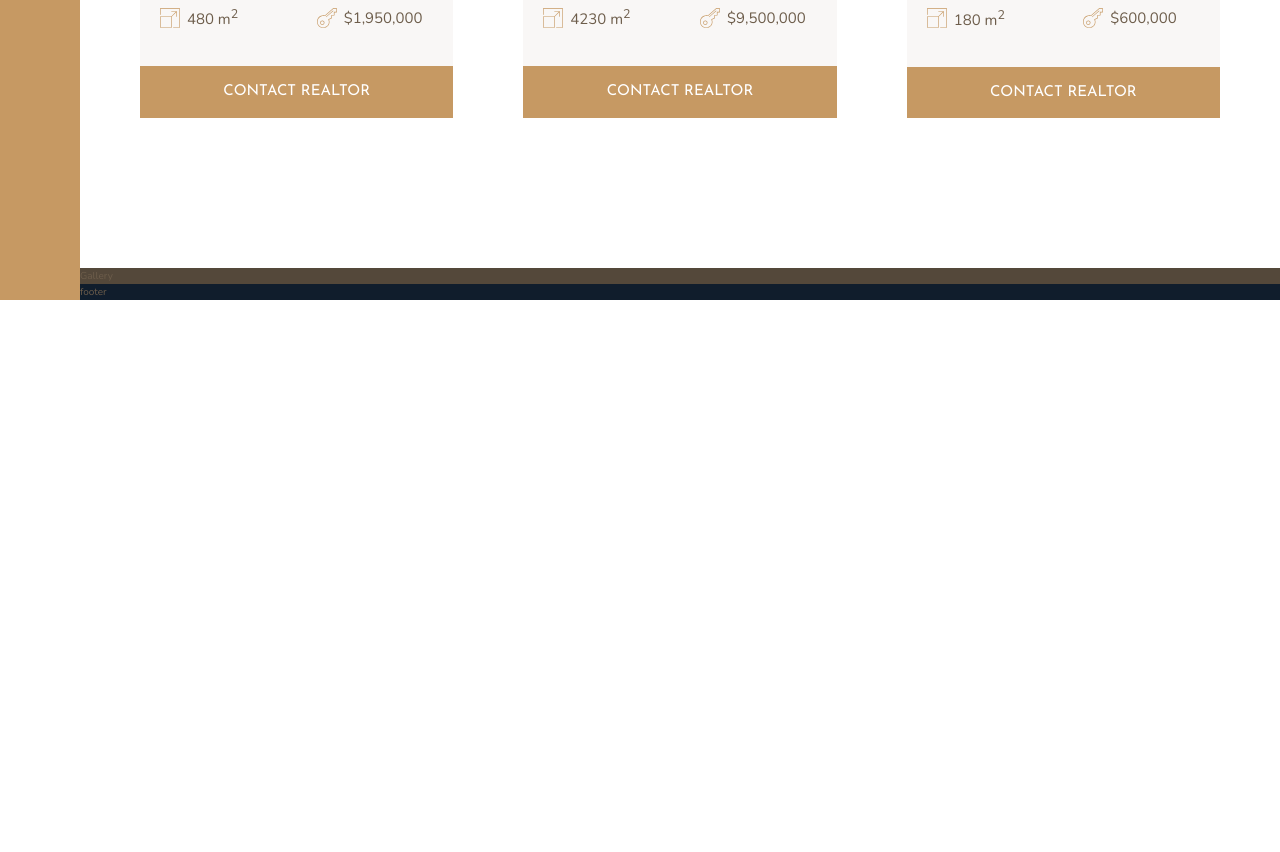
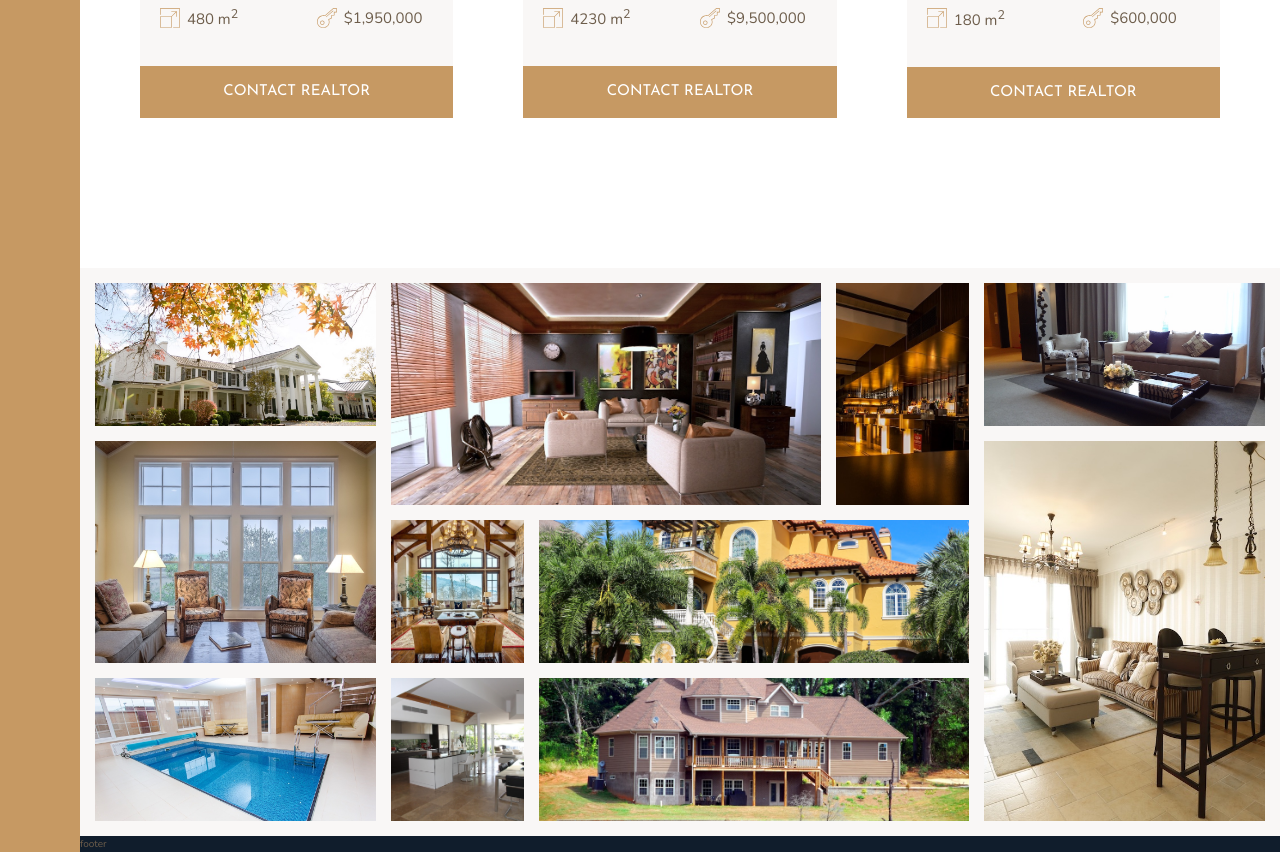
Before and after one commit to Holtek/Nexter, a website: page index.html in a window 1280 px wide. Shown: the part 2808-3660 px from the top of the page. Before the commit the page ends 3108 px from the top, so only its background shows below. Drawn offline with nearby package versions, Linux system fonts and the light colour scheme.

Commit message:
Added picture gallery

```diff
--- a/index.html
+++ b/index.html
@@ -313,8 +313,46 @@
           <button class="btn home__btn">Contact realtor</button>
       </div>
   </section>
+
     <section class="gallery">
-      Gallery
+      <figure class="gallery__item gallery__item--1">
+          <img src="img/gal-1.jpeg" alt="Gallery image 1" class="gallery__img">
+      </figure>
+      <figure class="gallery__item gallery__item--2">
+          <img src="img/gal-2.jpeg" alt="Gallery image 1" class="gallery__img">
+      </figure>
+      <figure class="gallery__item gallery__item--3">
+          <img src="img/gal-3.jpeg" alt="Gallery image 1" class="gallery__img">
+      </figure>
+      <figure class="gallery__item gallery__item--4">
+          <img src="img/gal-4.jpeg" alt="Gallery image 1" class="gallery__img">
+      </figure>
+      <figure class="gallery__item gallery__item--5">
+          <img src="img/gal-5.jpeg" alt="Gallery image 1" class="gallery__img">
+      </figure>
+      <figure class="gallery__item gallery__item--6">
+          <img src="img/gal-6.jpeg" alt="Gallery image 1" class="gallery__img">
+      </figure>
+      <figure class="gallery__item gallery__item--7">
+          <img src="img/gal-7.jpeg" alt="Gallery image 1" class="gallery__img">
+      </figure>
+      <figure class="gallery__item gallery__item--8">
+          <img src="img/gal-8.jpeg" alt="Gallery image 1" class="gallery__img">
+      </figure>
+      <figure class="gallery__item gallery__item--9">
+          <img src="img/gal-9.jpeg" alt="Gallery image 1" class="gallery__img">
+      </figure>
+      <figure class="gallery__item gallery__item--10">
+          <img src="img/gal-10.jpeg" alt="Gallery image 1" class="gallery__img">
+      </figure>
+      <figure class="gallery__item gallery__item--11">
+          <img src="img/gal-11.jpeg" alt="Gallery image 1" class="gallery__img">
+      </figure>
+      <figure class="gallery__item gallery__item--12">
+          <img src="img/gal-12.jpeg" alt="Gallery image 1" class="gallery__img">
+      </figure>
+
+
     </section>
     <footer class="footer">
       footer
--- a/sass/_gallery.scss
+++ b/sass/_gallery.scss
@@ -1,4 +1,67 @@
 .gallery {
-  background-color: $color-grey-dark-1;
+  background-color: $color-grey-light-1;
   grid-column: full-start / full-end;
+  display: grid;
+  grid-template-columns: repeat(8, 1fr);
+  grid-template-rows: repeat(7, 5vw);
+  gap: 1.5rem;
+  padding: 1.5rem;
+
+  &__item {
+    &--1 {
+      grid-row: 1 / span 2;
+      grid-column: 1 / span 2;
+    }
+    &--2 {
+      grid-column: 3 / 6;
+      grid-row: 1 / 4;
+    }
+    &--3 {
+      grid-column: 6 / 7;
+      grid-row: 1 / 4;
+    }
+    &--4 {
+      grid-column: 7 / 9;
+      grid-row: 3 / 6;
+    }
+    &--5 {
+      grid-column: 1 / 3;
+      grid-row: 3 / 6;
+    }
+    &--6 {
+      grid-column: 1 / 3;
+      grid-row: 6 / 8;
+    }
+    &--7 {
+      grid-column: 4 / 7;
+      grid-row: 6 / 8;
+    }
+    &--8 {
+      grid-column: 3 / 4;
+      grid-row: 4 / 6;
+    }
+    &--9 {
+      grid-column: 3 / 4;
+      grid-row: 6 / 8;
+    }
+    &--10 {
+      grid-column: 4 / 7;
+      grid-row: 4 / 6;
+    }
+    &--11 {
+      grid-column: 7 / 9;
+      grid-row: 3 / 8;
+    }
+    &--12 {
+      grid-column: 7 / 9;
+      grid-row: 1 / 3;
+    }
+  }
+
+  &__img {
+    width: 100%;
+    height: 100%;
+    display: block;
+    object-fit: cover;
+  }
 }
```
Also changed, not shown: css/style.css.
